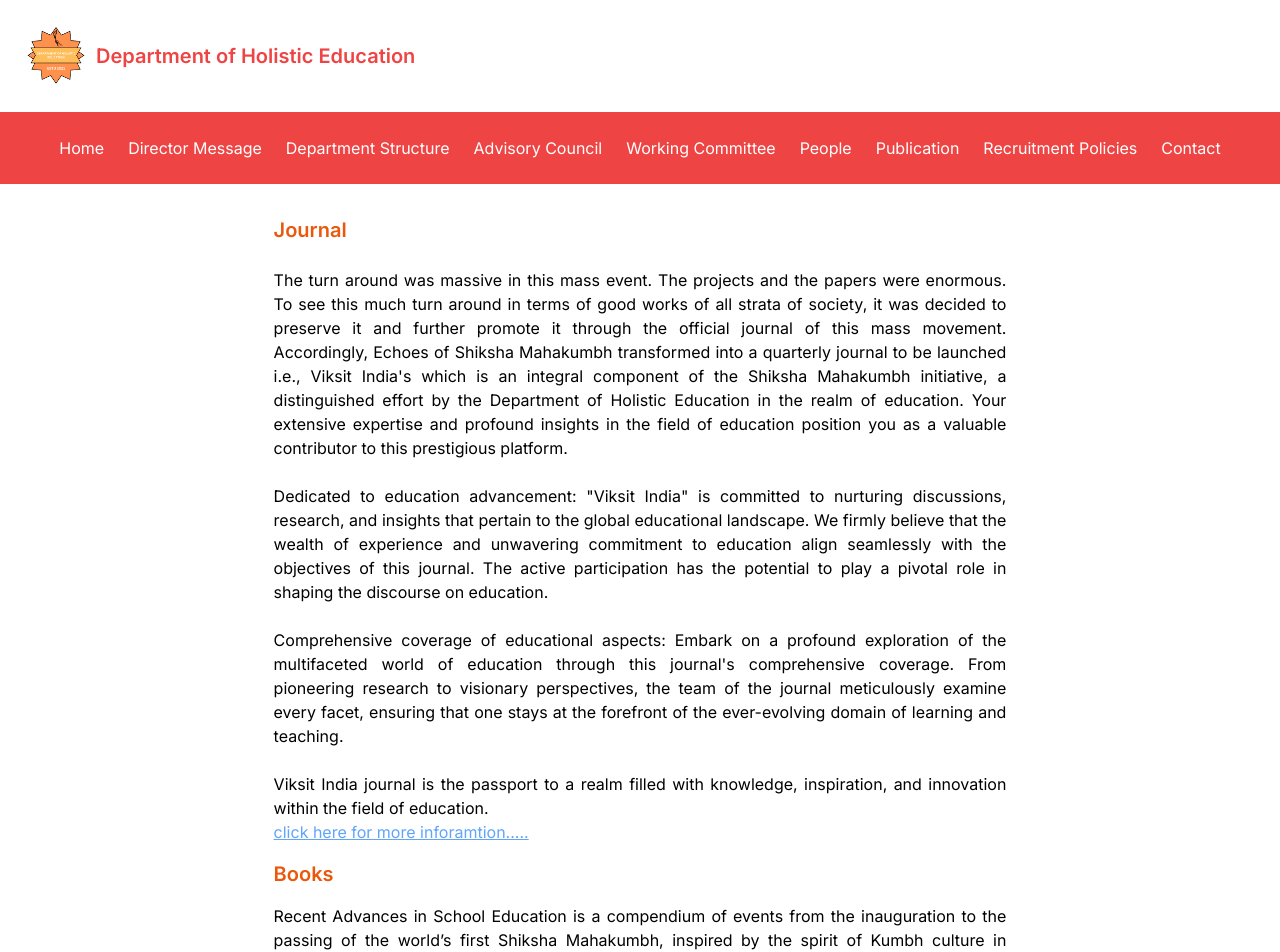
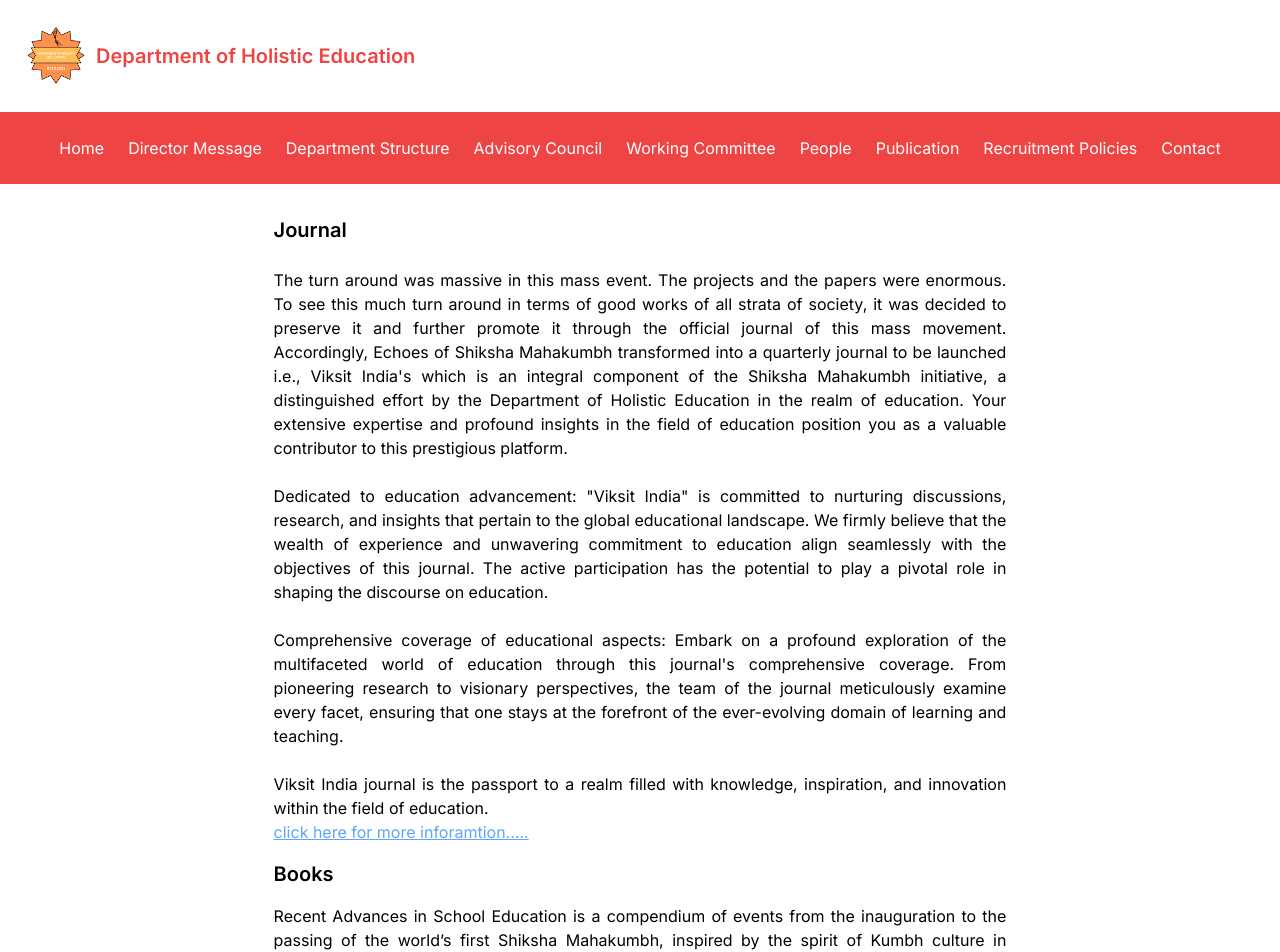
Before and after one commit to dhevb/dhe-org-in, a Next.js app: page /Publication in a window 1280 px wide. Shown: the top 952 px of the page. Built offline with nearby package versions, Linux system fonts and the light colour scheme.

Commit message:
text color

```diff
--- a/src/app/Publication/page.tsx
+++ b/src/app/Publication/page.tsx
@@ -5,38 +5,34 @@ import Publication from "../component/Publication";
 
 
 export default function Home() {
-
     const MobileView = () => (
         <div className="flex flex-col space-y-4 items-center">
-    <Publication/>
-      <div></div>
-      <div className="items-center"></div>
-      <div></div>
-      <div></div>
+          <Publication />
+          {/* Remove unnecessary div elements */}
         </div>
       );
 
-  // Components for Desktop View
       const DesktopView = () => (
         <div className="flex flex-row space-x-4">
           <div className="w-1/5"></div>
           <div className="w-3/5">
-       <Publication/>
+            <Publication />
           </div>
           <div className="w-1/5"></div>
         </div>
       );
+
   return (
     <div className="bg-white">
       <CompanyInfo/>
       <Header />
       <div>
         {/* Show Mobile or Desktop View based on screen size */}
+        <div className="hidden sm:block">
+          <DesktopView />
+        </div>
         <div className="sm:hidden">
           <MobileView />
-        </div>
-        <div className="hidden sm:block">
-          <DesktopView />
         </div>
       </div>
       <BottomView />
--- a/src/app/component/Publication.tsx
+++ b/src/app/component/Publication.tsx
@@ -67,7 +67,7 @@ const Publication: React.FC = () => {
   return (
     <div className="bg-white p-2 flex flex-col justify-between items-start">
       <h1
-        className={`${textClassHeading} font-semibold py-6 text-orange-600 text-center text-3xl`}
+        className={`${textClassHeading} font-semibold py-6 text-black text-center text-3xl`}
       >
         Journal
       </h1>
@@ -91,7 +91,7 @@ const Publication: React.FC = () => {
         click here for more inforamtion.....
       </div>
       <h1
-        className={`${textClassHeading} font-semibold py-4 text-orange-600 text-center`}
+        className={`${textClassHeading} font-semibold py-4 text-black text-center`}
       >
         Books
       </h1>
```
Lines whose indentation alone changed are shown as unchanged.
